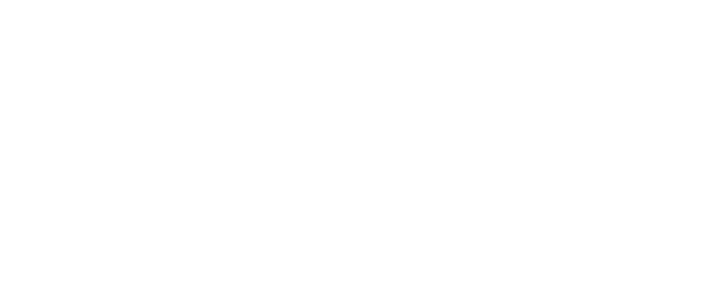
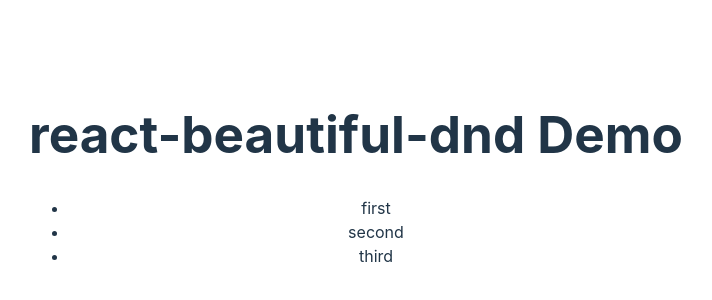
Before and after one commit to Dark-jin/shareme, a React (Vite) app: page /DragTest in a window 1280 px wide. Before the commit this address had no page. Shown: the part 222-522 px from the top of the page, without its empty margins (284-996 px from the left). Built offline with nearby package versions, Linux system fonts and the light colour scheme.

Commit message:
feat: Drag Demo

```diff
--- a/src/App.tsx
+++ b/src/App.tsx
@@ -2,12 +2,14 @@
 import "./App.css";
 import { Main } from "./pages";
 import KakaoShareButton from "./components/KakoShareButton";
+import Dragtest from "./pages/Dragtest";
 
 function App() {
   return (
     <Routes>
       <Route path="/" element={<Main />} />
       <Route path="/KakaoShareButton" element={<KakaoShareButton />} />
+      <Route path="/DragTest" element={<Dragtest />} />
     </Routes>
   );
 }
--- a/src/pages/Dragtest.tsx
+++ b/src/pages/Dragtest.tsx
@@ -0,0 +1,60 @@
+import { DragDropContext, Draggable, Droppable } from "react-beautiful-dnd";
+import { useState } from "react";
+
+const data = [
+  {
+    id: "1",
+    text: "first",
+  },
+  {
+    id: "2",
+    text: "second",
+  },
+  {
+    id: "3",
+    text: "third",
+  },
+];
+
+const Dragtest = () => {
+  const [testState, setTestState] = useState(data);
+
+  const handleOnDragEnd = (result: any) => {
+    if (!result.destination) return;
+    const items = Array.from(testState);
+    const [reorderedData] = items.splice(result.source.index, 1);
+    items.splice(result.destination.index, 0, reorderedData);
+
+    setTestState(items);
+  };
+  return (
+    <div>
+      <h1>react-beautiful-dnd Demo</h1>
+      <DragDropContext onDragEnd={handleOnDragEnd}>
+        <Droppable droppableId="first-box" direction="horizontal">
+          {(provided) => (
+            <ul {...provided.droppableProps} ref={provided.innerRef}>
+              {testState.map(({ id, text }, index) => {
+                return (
+                  <Draggable key={id} draggableId={id} index={index}>
+                    {(provided) => (
+                      <li
+                        ref={provided.innerRef}
+                        {...provided.draggableProps}
+                        {...provided.dragHandleProps}
+                      >
+                        {text}
+                      </li>
+                    )}
+                  </Draggable>
+                );
+              })}
+              {provided.placeholder}
+            </ul>
+          )}
+        </Droppable>
+      </DragDropContext>
+    </div>
+  );
+};
+export default Dragtest;
--- a/src/pages/Main/Main.tsx
+++ b/src/pages/Main/Main.tsx
@@ -7,10 +7,14 @@
   const sharebutton = () => {
     navigate("/KakaoShareButton");
   };
+  const dragbutton = () => {
+    navigate("/DragTest");
+  };
   return (
     <>
       <h1>Hello World!</h1>
       <Button onClick={sharebutton}>공유하기</Button>
+      <Button onClick={dragbutton}>드래그 테스트</Button>
     </>
   );
 };
--- a/src/router/routers.tsx
+++ b/src/router/routers.tsx
@@ -1,5 +1,6 @@
 import KakaoShareButton from "../components/KakoShareButton";
 import { Main } from "../pages";
+import Dragtest from "../pages/Dragtest";
 
 const Router = [
   {
@@ -12,5 +13,10 @@
     url: "KakaoShareButton",
     component: <KakaoShareButton />,
   },
+  {
+    title: "드래그",
+    url: "DragTest",
+    component: <Dragtest />,
+  },
 ];
 export default Router;
```
